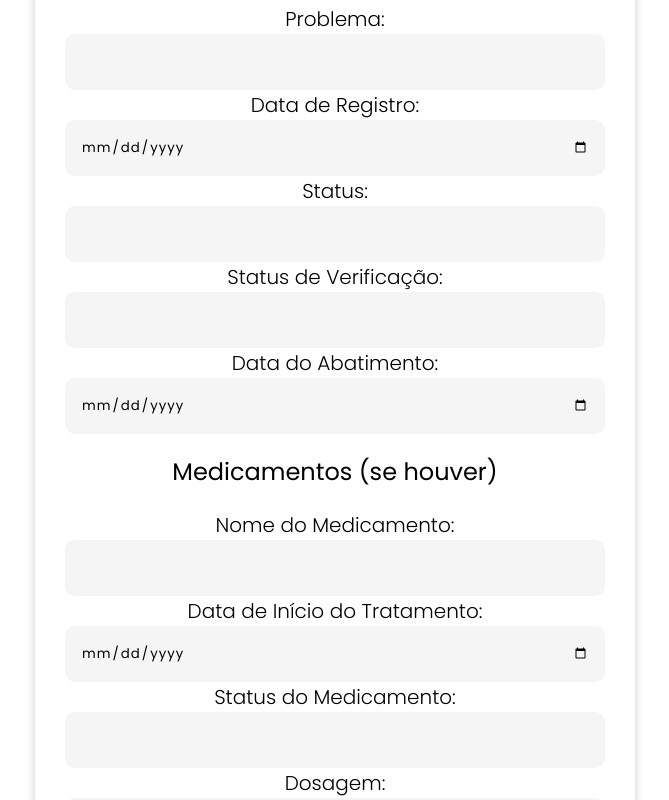
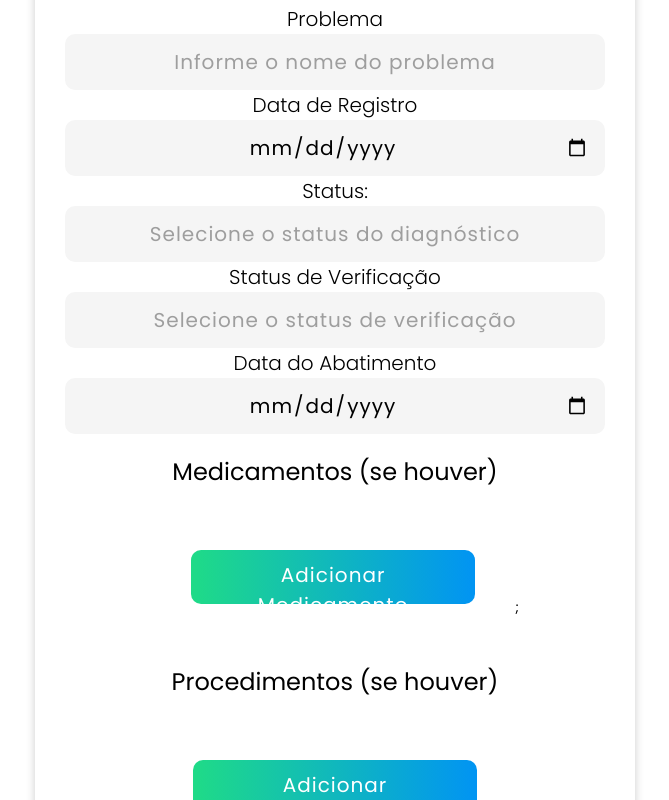
Before and after one commit to brunaportelaa/health-hub, a React (Vite) app: page /cadastrar-prontuario in a window 1280 px wide. Shown: the part 460-1260 px from the top of the page, without its empty margins (305-974 px from the left). Built offline with nearby package versions, Linux system fonts and the light colour scheme.

Commit message:
migration to function

```diff
--- a/src/App.css
+++ b/src/App.css
@@ -36,3 +36,19 @@
     transform: rotate(360deg);
   }
 }
+
+input {
+  font-size: 20px;
+  text-align: center;
+}
+
+input::placeholder {
+  color: #9E9E9E;
+  font-size: 20px;
+  opacity: 1; /* Firefox */
+  text-align: center;
+}
+
+input::-ms-input-placeholder { /* Edge 12 -18 */
+  color: #9E9E9E;
+}
--- a/src/common-components/CadastrarPaciente/CadastrarPaciente.jsx
+++ b/src/common-components/CadastrarPaciente/CadastrarPaciente.jsx
@@ -1,10 +1,9 @@
-import React, { useState } from "react";
+import React, {useState} from "react";
 import "./CadastrarPaciente.css";
-import { createPatient, getPatientByCpf } from "../../services/api.service";
+import {createPatient, getPatientByCpf} from "../../services/api.service";
 import Select from "../Select";
 import ReactInputMask from "react-input-mask";
-import { toast } from "react-toastify";
-import DatePicker from "../DatePicker";
+import {toast} from "react-toastify";
 
 const PatientForm = () => {
     const [state, setState] = useState({
@@ -26,35 +25,36 @@ const PatientForm = () => {
     });
 
     const handleChange = (e, section) => {
-    const { name, value } = e.target;
-    setState((prevState) => ({
+        const {name, value} = e.target;
+        setState({
+            ...state,
             [section]: {
-        ...prevState[section],
-        [name]: value,
-      },
-    }));
+                ...state[section],
+                [name]: value
+            }
+        });
     };
 
     const handleSubmit = async (e) => {
         e.preventDefault();
-    const { patient } = state;
+        const {patient} = state;
 
         patient.cpf = patient.cpf.replaceAll(/\D/g, "");
 
         if (patient.cpf.length < 11) {
-      toast("CPF inválido", { type: "error" });
+            toast("CPF inválido", {type: "error"});
             return;
         }
 
         if (patient.birthDate.length < 10) {
-      toast("Data de nascimento inválida", { type: "error" });
+            toast("Data de nascimento inválida", {type: "error"});
             return;
         }
 
         patient.contactNumber = patient.contactNumber.replaceAll(/\D/g, "");
 
         if (patient.contactNumber.length < 13) {
-      toast("Telefone inválido", { type: "error" });
+            toast("Telefone inválido", {type: "error"});
             return;
         }
 
@@ -62,7 +62,7 @@ const PatientForm = () => {
         console.log(exists);
 
         if (exists?.entry?.length) {
-      toast("Paciente já registrado", { type: "warning" });
+            toast("Paciente já registrado", {type: "warning"});
             return;
         }
 
@@ -79,7 +79,7 @@ const PatientForm = () => {
             },
         });
 
-    toast("Paciente cadastrado!", { type: "success" });
+        toast("Paciente cadastrado!", {type: "success"});
     };
 
     return (
@@ -124,9 +124,9 @@ const PatientForm = () => {
                     label="Gênero*"
                     onChange={(e) => handleChange(e, "patient")}
                     options={[
-            { value: "male", label: "Masculino" },
-            { value: "female", label: "Feminino" },
-            { value: "other", label: "Outro" },
+                        {value: "male", label: "Masculino"},
+                        {value: "female", label: "Feminino"},
+                        {value: "other", label: "Outro"},
                     ]}
                     value={state.patient.gender}
                     required
@@ -137,15 +137,15 @@ const PatientForm = () => {
                 <input
                     type="date"
                     value={state.patient.birthDate}
-          label="Data"
+                    aria-label="Data"
                     onChange={(e) => {
-            setState((p) => ({
-              ...p,
+                        setState({
+                            ...state,
                             patient: {
-                ...p.patient,
-                birthDate: e?.target.value,
-              },
-            }));
+                                ...state.patient,
+                                birthDate: e?.target.value
+                            }
+                        });
                     }}
                     required
                 />
--- a/src/common-components/CadastrarProntuario/CadastrarProntuario.jsx
+++ b/src/common-components/CadastrarProntuario/CadastrarProntuario.jsx
@@ -1,59 +1,67 @@
-import React, { useState } from "react";
-import "./CadastrarProntuario.css";
+import React, {useState} from 'react';
+import './CadastrarProntuario.css';
 
 const CadastroProntuario = () => {
-  const [form, setForm] = useState({
-    cpfPaciente: "",
+    const novoProntuario = {
+        cpfPaciente: '',
         diagnostico: {
-      problema: "",
-      dataRegistro: "",
-      status: "",
-      statusVerificacao: "",
-      dataAbatimento: "",
+            problema: '',
+            dataRegistro: '',
+            status: '',
+            statusVerificacao: '',
+            dataAbatimento: '',
         },
         medicamentos: [],
-    novoMedicamento: {
-      nomeMedicamento: "",
-      dataInicioTratamento: "",
-      medicamentoStatus: "",
-      dosagem: "",
-    },
-  });
-
-  const handleChange = (e, section) => {
-    const { name, value } = e.target;
-    if (section === "diagnostico") {
-      setForm((prevform) => ({
-        ...prevform,
-        diagnostico: {
-          ...prevform.diagnostico,
-          [name]: value,
-        },
-      }));
-    } else if (section === "medicamento") {
-      setForm((prevform) => ({
-        ...prevform,
-        novoMedicamento: {
-          ...prevform.novoMedicamento,
-          [name]: value,
-        },
-      }));
-    } else {
-      setForm((prevform) => ({ ...prevform, [name]: value }));
-    }
+        procedimentos: [],
     };
 
-  const handleAddMedicamento = () => {
-    const { novoMedicamento } = form;
-    setForm((prevform) => ({
-      medicamentos: [...prevform.medicamentos, novoMedicamento],
-      novoMedicamento: {
-        nomeMedicamento: "",
-        dataInicioTratamento: "",
-        medicamentoStatus: "",
-        dosagem: "",
-      },
-    }));
+    const novoProcedimento = {
+        nome: '',
+        categoria: '',
+        data: '',
+        status: ''
+    };
+
+    const novoMedicamento = {
+        nome: '',
+        data: '',
+        status: '',
+        dosagem: ''
+    };
+
+    const [form, setForm] = useState(novoProntuario);
+
+    const handleChange = (e, section, index) => {
+        const {name, value} = e.target;
+
+        switch (section) {
+            case 'diagnostico': {
+                setForm({
+                    ...form,
+                    diagnostico: {
+                        ...form.diagnostico, [name]: value
+                    }
+                });
+                break;
+            }
+            case 'medicamentos':
+            case 'procedimentos': {
+                setForm({
+                    ...form,
+                    [section]: form[section]
+                        .map(item => {
+                            if (index === form[section].indexOf(item)) {
+                                item[name] = value;
+                            }
+
+                            return item;
+                        })
+                });
+                break;
+            }
+            default:
+                setForm({...form, [name]: value});
+        }
     };
 
     const handleSubmit = (e) => {
@@ -61,66 +69,48 @@ const CadastroProntuario = () => {
 
         const prontuarioMedico = {
             cpfPaciente: form.cpfPaciente,
-      diagnostico: { ...form.diagnostico },
-      medicamentos: [...form.medicamentos],
+            diagnostico: form.diagnostico,
+            medicamentos: form.medicamentos,
+            procedimentos: form.procedimentos
         };
 
-    setForm({
-      cpfPaciente: "",
-      diagnostico: {
-        problema: "",
-        dataRegistro: "",
-        status: "",
-        statusVerificacao: "",
-        dataAbatimento: "",
-      },
-      medicamentos: [],
-      novoMedicamento: {
-        nomeMedicamento: "",
-        dataInicioTratamento: "",
-        medicamentoStatus: "",
-        dosagem: "",
-      },
-    });
+        setForm(novoProntuario);
     };
 
-  const { cpfPaciente, diagnostico, medicamentos, novoMedicamento } = form;
-
-  return (
-    <div className="container-cadastrar-prontuario">
-      <h1 className="titulo-cadastrar-prontuario">
-        Cadastro de Prontuário Médico
-      </h1>
-      <form className="form-cadastrar-prontuario" onSubmit={handleSubmit}>
+    return (<div className='container-cadastrar-prontuario'>
+        <h1 className='titulo-cadastrar-prontuario'>Cadastro de Prontuário Médico</h1>
+        <form className='form-cadastrar-prontuario' onSubmit={handleSubmit}>
             <div>
-          <label>CPF do Paciente:</label>
+                <label>CPF do Paciente</label>
                 <input
                     type="text"
                     name="cpfPaciente"
-            value={cpfPaciente}
-            onChange={(e) => handleChange(e, "cpfPaciente")}
+                    placeholder='Informe o CPF do paciente'
+                    value={form.cpfPaciente}
+                    onChange={(e) => handleChange(e, 'cpfPaciente')}
+                />
+            </div>
+            <div>
+                <h2 className='titulo-diagnostico-medicamento'>Diagnóstico</h2>
+                <div>
+                    <label>Problema</label>
+                    <input
+                        type="text"
+                        placeholder='Informe o nome do problema'
+                        name="problema"
+                        value={form.diagnostico.problema}
+                        onChange={(e) => handleChange(e, 'diagnostico')}
                         required
                     />
                 </div>
                 <div>
-          <h2 className="titulo-diagnostico-medicamento">Diagnóstico</h2>
-          <div>
-            <label>Problema:</label>
-            <input
-              type="text"
-              name="problema"
-              value={diagnostico.problema}
-              onChange={(e) => handleChange(e, "diagnostico")}
-              required
-            />
-          </div>
-          <div>
-            <label>Data de Registro:</label>
+                    <label>Data de Registro</label>
                     <input
                         type="date"
                         name="dataRegistro"
-              value={diagnostico.dataRegistro}
-              onChange={(e) => handleChange(e, "diagnostico")}
+                        placeholder='Informe a data de registro'
+                        value={form.diagnostico.dataRegistro}
+                        onChange={(e) => handleChange(e, 'diagnostico')}
                         required
                     />
                 </div>
@@ -129,83 +119,182 @@ const CadastroProntuario = () => {
                     <input
                         type="text"
                         name="status"
-              value={diagnostico.status}
-              onChange={(e) => handleChange(e, "diagnostico")}
+                        placeholder='Selecione o status do diagnóstico'
+                        value={form.diagnostico.status}
+                        onChange={(e) => handleChange(e, 'diagnostico')}
                         required
                     />
                 </div>
                 <div>
-            <label>Status de Verificação:</label>
+                    <label>Status de Verificação</label>
                     <input
                         type="text"
                         name="statusVerificacao"
-              value={diagnostico.statusVerificacao}
-              onChange={(e) => handleChange(e, "diagnostico")}
+                        placeholder='Selecione o status de verificação'
+                        value={form.diagnostico.statusVerificacao}
+                        onChange={(e) => handleChange(e, 'diagnostico')}
                         required
                     />
                 </div>
                 <div>
-            <label>Data do Abatimento:</label>
+                    <label>Data do Abatimento</label>
                     <input
                         type="date"
                         name="dataAbatimento"
-              value={diagnostico.dataAbatimento}
-              onChange={(e) => handleChange(e, "diagnostico")}
+                        placeholder='Informe a data do abatimento'
+                        value={form.diagnostico.dataAbatimento}
+                        onChange={(e) => handleChange(e, 'diagnostico')}
                         required
                     />
                 </div>
             </div>
             <div>
-          <h2 className="titulo-diagnostico-medicamento">
-            Medicamentos (se houver)
-          </h2>
+                <h2 className='titulo-diagnostico-medicamento'>Medicamentos (se houver)</h2>
+                <button className='button-cadastrar-prontuario'
+                        type='button'
+                        onClick={() => setForm({...form, medicamentos: [...form.medicamentos, novoMedicamento]})}
+                >
+                    Adicionar Medicamento
+                </button>
+                {form.medicamentos.map((medicamento, index) => (
+                    <div key={index}>
+                        <div style={{
+                            marginBottom: 10,
+                            marginTop: index > 0 ? 30 : 0
+                        }}>
+                            <label><b>Medicamento {index + 1} </b></label>
+                        </div>
                         <div>
-            <label>Nome do Medicamento:</label>
+                            <label>Nome do Medicamento</label>
                             <input
                                 type="text"
-              name="nomeMedicamento"
-              value={novoMedicamento.nomeMedicamento}
-              onChange={(e) => handleChange(e, "medicamento")}
-              required
+                                name="nome"
+                                placeholder='Informe o nome do medicamento'
+                                value={medicamento.nome}
+                                onChange={(e) => handleChange(e, 'medicamentos', index)}
                             />
                         </div>
                         <div>
-            <label>Data de Início do Tratamento:</label>
+                            <label>Data de Início do Tratamento</label>
                             <input
                                 type="date"
-              name="dataInicioTratamento"
-              value={novoMedicamento.dataInicioTratamento}
-              onChange={(e) => handleChange(e, "medicamento")}
-              required
+                                name="data"
+                                placeholder='Informe a data de registro'
+                                value={medicamento.data}
+                                onChange={(e) => handleChange(e, 'medicamentos', index)}
                             />
                         </div>
                         <div>
-            <label>Status do Medicamento:</label>
+                            <label>Status</label>
                             <input
                                 type="text"
-              name="medicamentoStatus"
-              value={novoMedicamento.medicamentoStatus}
-              onChange={(e) => handleChange(e, "medicamento")}
-              required
+                                name="status"
+                                placeholder='Selecione o status da medicação'
+                                value={medicamento.status}
+                                onChange={(e) => handleChange(e, 'medicamentos', index)}
                             />
                         </div>
                         <div>
-            <label>Dosagem:</label>
+                            <label>Dosagem</label>
                             <input
                                 type="text"
                                 name="dosagem"
-              value={novoMedicamento.dosagem}
-              onChange={(e) => handleChange(e, "medicamento")}
-              required
+                                placeholder='Informe a dosagem'
+                                value={medicamento.dosagem}
+                                onChange={(e) => handleChange(e, 'medicamentos', index)}
                             />
                         </div>
+                        <button className='button-cadastrar-prontuario'
+                                type='button'
+                                onClick={() => setForm({
+                                        ...form,
+                                        medicamentos: form.medicamentos.filter(item => item !== medicamento)
+                                    }
+                                )}
+                        >
+                            Remover Medicamento
+                        </button>
                     </div>
-        <button className="button-cadastrar-prontuario" type="submit">
+                ))};
+
+            </div>
+            <div>
+                <h2 className='titulo-diagnostico-medicamento'>Procedimentos (se houver)</h2>
+                <button className='button-cadastrar-prontuario'
+                        type='button'
+                        onClick={() => setForm({...form, procedimentos: [...form.procedimentos, novoProcedimento]})}
+                >
+                    Adicionar Procedimento
+                </button>
+                {form.procedimentos.map((procedimento, index) => (
+                    <div key={index}>
+                        <div style={{
+                            marginBottom: 10,
+                            marginTop: index > 0 ? 30 : 0
+                        }}>
+                            <label><b>Procedimento {index + 1} </b></label>
+                        </div>
+                        <div>
+                            <label>Nome do Procedimento</label>
+                            <input
+                                type="text"
+                                name="nome"
+                                placeholder='Informe o nome do procedimento'
+                                value={procedimento.nome}
+                                onChange={(e) => handleChange(e, 'procedimentos', index)}
+                            />
+                        </div>
+                        <div>
+                            <label>Categoria</label>
+                            <input
+                                type="text"
+                                name="categoria"
+                                placeholder='Selecione a categoria do procedimento'
+                                value={procedimento.categoria}
+                                onChange={(e) => handleChange(e, 'procedimentos', index)}
+                            />
+                        </div>
+                        <div>
+                            <label>Data de Registro</label>
+                            <input
+                                type="date"
+                                name="data"
+                                placeholder='Informe a data de registro'
+                                value={procedimento.data}
+                                onChange={(e) => handleChange(e, 'procedimentos', index)}
+                            />
+                        </div>
+                        <div>
+                            <label>Status</label>
+                            <input
+                                type="text"
+                                name="status"
+                                placeholder='Selecione o status do procedimento'
+                                value={procedimento.status}
+                                onChange={(e) => handleChange(e, 'procedimentos', index)}
+                            />
+                        </div>
+                        <button className='button-cadastrar-prontuario'
+                                type='button'
+                                onClick={() => setForm({
+                                        ...form,
+                                        procedimentos: form.procedimentos.filter(item => item !== procedimento)
+                                    }
+                                )}
+                        >
+                            Remover Procedimento
+                        </button>
+                    </div>
+                ))}
+
+            </div>
+            <button className='button-cadastrar-prontuario'
+                    type="submit"
+            >
                 Cadastrar Prontuário
             </button>
         </form>
-    </div>
-  );
-};
+    </div>);
+}
 
 export default CadastroProntuario;
--- a/src/common-components/PesquisarProntuario/index.jsx
+++ b/src/common-components/PesquisarProntuario/index.jsx
@@ -1,69 +1,67 @@
-import React, { Component } from 'react';
+import React, {useState} from 'react';
 import axios from 'axios';
 import './PesquisarProntuario.css'
 
-class SearchProntuario extends Component {
-    constructor(props) {
-        super(props);
-        this.state = {
+const SearchProntuario = () => {
+    const [state, setState] = useState({
         cpf: '',
         prontuarioData: null,
         error: null,
-        };
-    }
+    });
 
-    handleChange = (e) => {
-        this.setState({ cpf: e.target.value });
-    };
-
-    handleSubmit = (e) => {
-        e.preventDefault();
-        const { cpf } = this.state;
-
-
-        axios
-            .get()
-            .then((response) => {
-
-                this.setState({ prontuarioData: response.data, error: null });
-            })
-            .catch((error) => {
-
-                this.setState({ prontuarioData: null, error: error.message });
+    const handleChange = (e) => {
+        setState({
+            ...state,
+            cpf: e.target.value
         });
     };
 
-    render() {
-        const { cpf, prontuarioData, error } = this.state;
+    const handleSubmit = async (e) => {
+        e.preventDefault();
+
+        try {
+            const {data} = await axios.get();
+            setState({
+                cpf: state.cpf,
+                prontuarioData: data,
+                error: null
+            });
+        } catch (error) {
+            setState({
+                ...state,
+                prontuarioData: null,
+                error: error.message
+            });
+        }
+    };
 
     return (
         <div className="container">
             <h1 className='titulo-pesq-pront'>Pesquisar prontuários</h1>
-                <form onSubmit={this.handleSubmit}>
+            <form onSubmit={handleSubmit}>
                 <label className='label-pesq-pront' htmlFor="cpf">Insira seu CPF:</label>
                 <input className='input-pesq-pront'
                        type="text"
                        id="cpf"
                        name="cpf"
-                        value={cpf}
-                        onChange={this.handleChange}
+                       value={state.cpf}
+                       onChange={handleChange}
                        placeholder="123.456.789-00"
                        required
                 />
                 <button className='button-pesq-pront' type="submit">Pesquisar</button>
             </form>
 
-                {error && <p className="error">Erro: {error}</p>}
+            {state.error && <p className="error">Erro: {state.error}</p>}
 
-                {prontuarioData && (
+            {state.prontuarioData && (
                 <div>
                     <h2>Dados do Prontuário</h2>
-                        { }
+                    {}
                 </div>
             )}
         </div>
     );
 }
-}
 
 export default SearchProntuario;
--- a/src/services/api.service.js
+++ b/src/services/api.service.js
@@ -58,10 +58,11 @@ export const createPatient = async (patient) => {
 };
 
 export const getPatientByCpf = async (cpf) => {
-  return await api
-    .get(`/Patient?identifier=cpf|${cpf}`)
-    .then((res) => res.data)
-    .catch((error) => {
-      throw error;
-    });
+    try {
+        const {data} = await api.get(`/Patient?identifier=cpf|${cpf}`);
+
+        return data;
+    } catch (error) {
+        throw error;
+    }
 };
```
Lines whose indentation alone changed are shown as unchanged.
